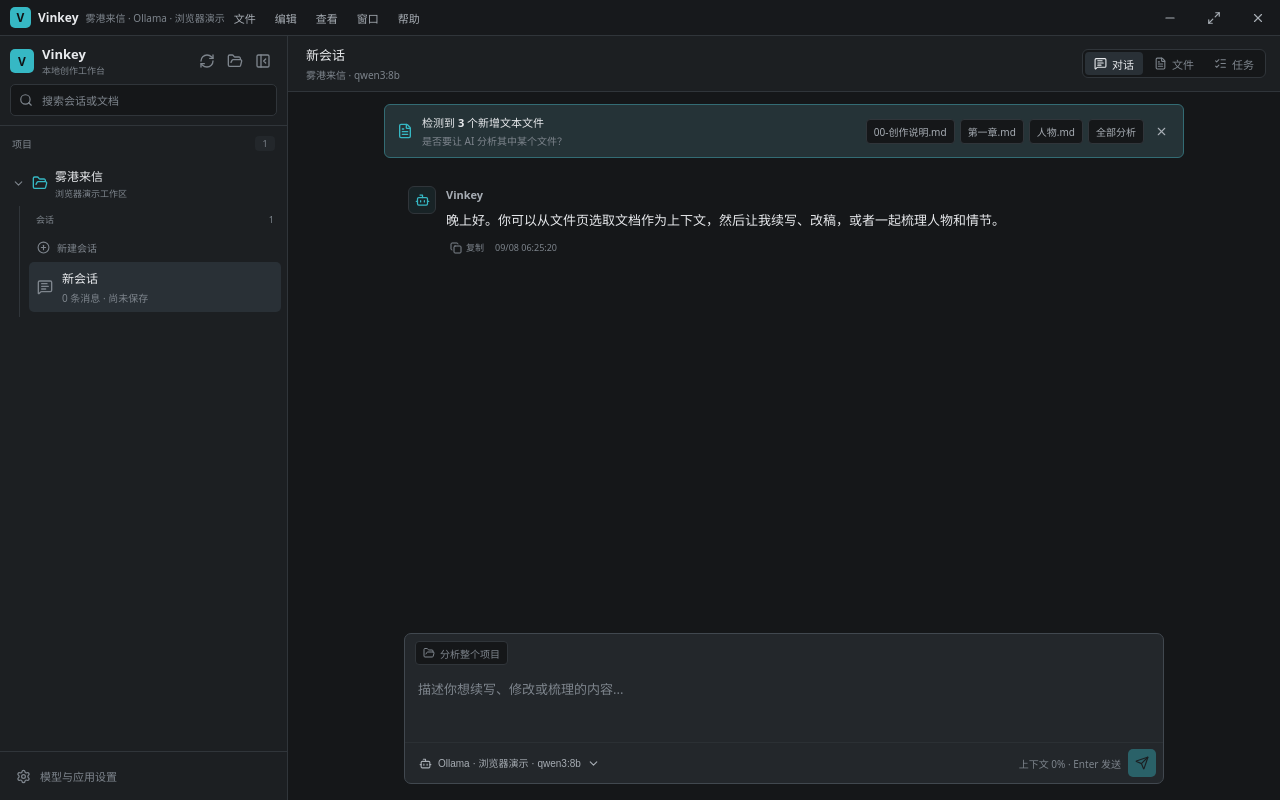
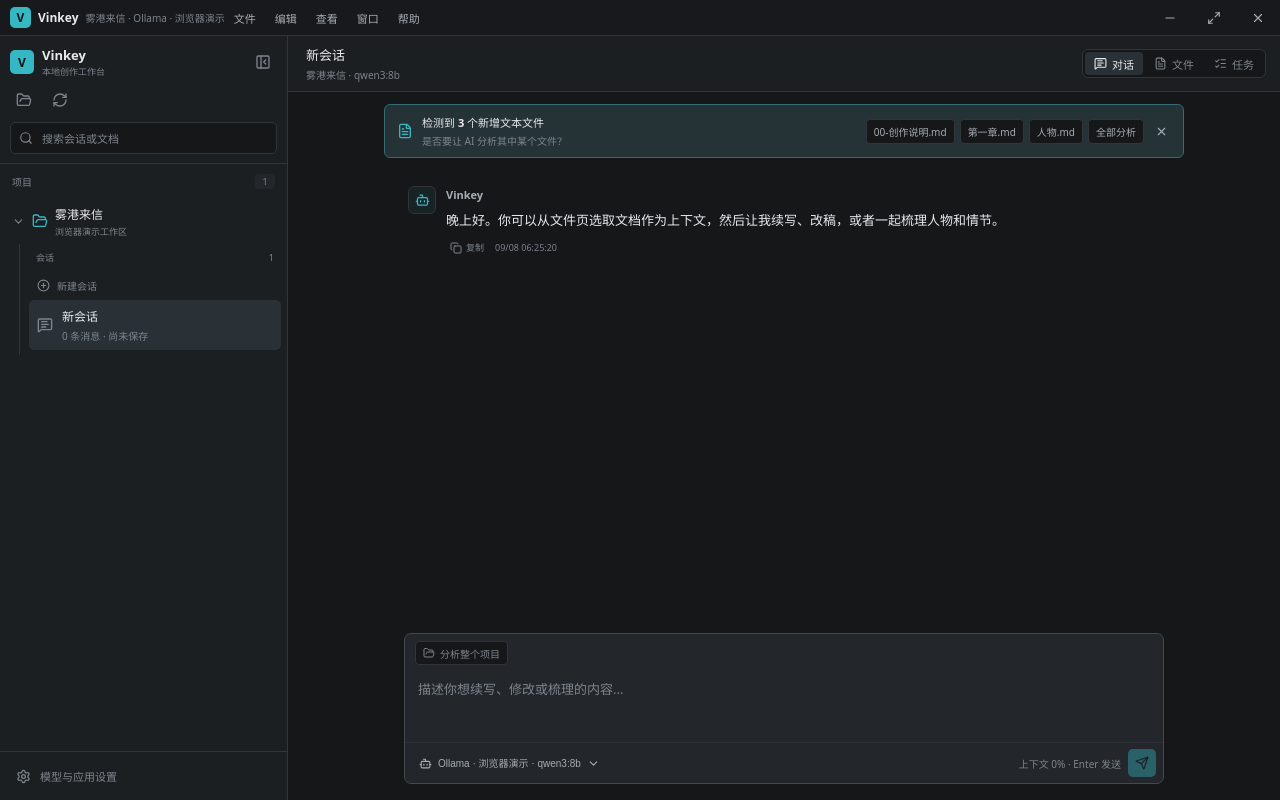
Before and after one commit to workingmin/Vinkey, a React (Vite) app: page / in a window 1280 px wide. Built offline with nearby package versions, Linux system fonts and the light colour scheme.

Commit message:
fix: align collapsed sidebar logo and controls

```diff
--- a/src/App.tsx
+++ b/src/App.tsx
@@ -335,15 +335,15 @@ function ProjectSessionSidebar({ onPageChange, onOpenWorkspace, onRefreshWorkspa
     <header className="session-sidebar-header" data-tauri-drag-region>
       <div className="session-brand-row" data-tauri-drag-region>
         <div className="session-brand" data-tauri-drag-region><span>V</span><div><strong>Vinkey</strong><small>本地创作工作台</small></div></div>
-        <div className="session-header-actions">
-          {workspace && <IconButton label="刷新项目" onClick={onRefreshWorkspace}><RefreshCw /></IconButton>}
-          <IconButton label={workspace ? '切换项目' : '打开项目'} onClick={onOpenWorkspace}><FolderOpen /></IconButton>
-          <button className="icon-button sidebar-collapse-button" title={sidebarCollapsed ? '展开会话栏' : '折叠会话栏'} aria-label={sidebarCollapsed ? '展开会话栏' : '折叠会话栏'} onClick={() => setSidebarCollapsed(!sidebarCollapsed)}>{sidebarCollapsed ? <PanelLeftOpen /> : <PanelLeftClose />}</button>
-        </div>
+        <button className="icon-button sidebar-collapse-button" title={sidebarCollapsed ? '展开会话栏' : '折叠会话栏'} aria-label={sidebarCollapsed ? '展开会话栏' : '折叠会话栏'} aria-expanded={!sidebarCollapsed} aria-controls="session-sidebar-body" onClick={() => setSidebarCollapsed(!sidebarCollapsed)}>{sidebarCollapsed ? <PanelLeftOpen /> : <PanelLeftClose />}</button>
+      </div>
+      <div className="session-header-actions">
+        <IconButton label={workspace ? '切换项目' : '打开项目'} onClick={onOpenWorkspace}><FolderOpen /></IconButton>
+        {workspace && <IconButton label="刷新项目" onClick={onRefreshWorkspace}><RefreshCw /></IconButton>}
       </div>
       <label className="sidebar-search"><Search /><input aria-label="搜索会话或文档" placeholder="搜索会话或文档" value={query} onChange={(event) => setQuery(event.target.value)} />{query && <button type="button" aria-label="清除搜索" onClick={() => setQuery('')}><X /></button>}</label>
     </header>
-    <div className="session-sidebar-body">
+    <div className="session-sidebar-body" id="session-sidebar-body">
       <div className="sidebar-section-label"><span>{hasQuery ? '搜索结果' : '项目'}</span><small>{hasQuery ? visibleResultCount : workspace ? 1 : 0}</small></div>
       <div className="sidebar-project-list">
         {!workspace ? <div className="sidebar-project-empty"><Folder /><strong>还没有打开项目</strong><span>选择一个本机目录作为创作项目</span><button onClick={onOpenWorkspace}><FolderOpen />打开项目</button></div> : <section className="sidebar-project">
@@ -399,7 +399,7 @@ function ProjectSessionSidebar({ onPageChange, onOpenWorkspace, onRefreshWorkspa
       </div>
     </div>
     <footer className="session-sidebar-footer">
-      <button className={settingsOpen ? 'active' : ''} onClick={() => setSettingsOpen(true)}><Settings /><span>模型与应用设置</span></button>
+      <button className={settingsOpen ? 'active' : ''} title="模型与应用设置" aria-label="模型与应用设置" onClick={() => setSettingsOpen(true)}><Settings /><span>模型与应用设置</span></button>
     </footer>
   </aside>
 }
--- a/src/styles.css
+++ b/src/styles.css
@@ -91,14 +91,14 @@ button:focus-visible, input:focus-visible, textarea:focus-visible { outline: 1px
 .session-sidebar { min-width: 0; display: flex; flex-direction: column; background: var(--bg-panel); border-right: 1px solid var(--border); overflow: hidden; z-index: 3; }
 .session-sidebar-header { flex: 0 0 auto; display: flex; flex-direction: column; gap: 8px; padding: 10px 10px 9px; border-bottom: 1px solid var(--border); }
 .app-frame[data-platform="mac"] .session-sidebar-header { padding-top: 42px; }
-.session-brand-row { height: 30px; display: flex; align-items: center; justify-content: space-between; gap: 8px; }
+.session-brand-row { min-height: 30px; display: grid; grid-template-columns: minmax(0, 1fr) 28px; align-items: center; gap: 8px; }
 .session-brand { min-width: 0; display: flex; align-items: center; gap: 8px; font-size: 13px; }
 .session-brand > span { width: 24px; height: 24px; flex: 0 0 24px; display: grid; place-items: center; border-radius: 5px; background: var(--accent); color: var(--accent-foreground, #101416); font-size: 12px; font-weight: 800; }
 .session-brand > div { min-width: 0; display: flex; flex-direction: column; gap: 1px; }
 .session-brand strong, .session-brand small { overflow: hidden; text-overflow: ellipsis; white-space: nowrap; }
 .session-brand strong { font-weight: 650; }
 .session-brand small { color: var(--text-muted); font-size: 9px; }
-.session-header-actions { display: flex; flex: 0 0 auto; }
+.session-header-actions { display: flex; flex: 0 0 auto; gap: 8px; }
 .sidebar-search { height: 32px; display: flex; align-items: center; gap: 7px; padding: 0 8px; border: 1px solid var(--border); border-radius: 5px; background: var(--bg-main); }
 .sidebar-search:focus-within { border-color: var(--border-strong); }
 .sidebar-search > svg { width: 14px; height: 14px; flex: 0 0 auto; color: var(--text-muted); }
@@ -145,13 +145,15 @@ button:focus-visible, input:focus-visible, textarea:focus-visible { outline: 1px
 .session-sidebar-footer button:hover, .session-sidebar-footer button.active { background: var(--bg-selected); color: var(--text); }
 .session-sidebar-footer svg { width: 15px; height: 15px; }
 .session-sidebar.collapsed .session-sidebar-header { padding-left: 8px; padding-right: 8px; }
-.session-sidebar.collapsed .session-brand-row { justify-content: center; }
+.session-sidebar.collapsed .session-brand-row { grid-template-columns: minmax(0, 1fr); grid-template-rows: 30px 28px; }
+.session-sidebar.collapsed .session-brand { justify-content: center; }
 .session-sidebar.collapsed .session-brand > div,
-.session-sidebar.collapsed .session-header-actions > .icon-button:not(.sidebar-collapse-button),
 .session-sidebar.collapsed .sidebar-search,
 .session-sidebar.collapsed .session-sidebar-body,
 .session-sidebar.collapsed .session-sidebar-footer span { display: none; }
-.session-sidebar.collapsed .session-header-actions { justify-content: center; }
+.session-sidebar.collapsed .session-header-actions { flex-direction: column; }
+.session-sidebar.collapsed .sidebar-collapse-button,
+.session-sidebar.collapsed .session-header-actions > .icon-button { width: 100%; min-width: 0; }
 .session-sidebar.collapsed .session-sidebar-footer { padding: 7px 8px; }
 .session-sidebar.collapsed .session-sidebar-footer button { justify-content: center; padding: 0; }
 .session-sidebar.collapsed .session-sidebar-footer svg { width: 16px; height: 16px; }
```
Also changed, not shown: 1 other file (tests, documents, lock files or other folders).
